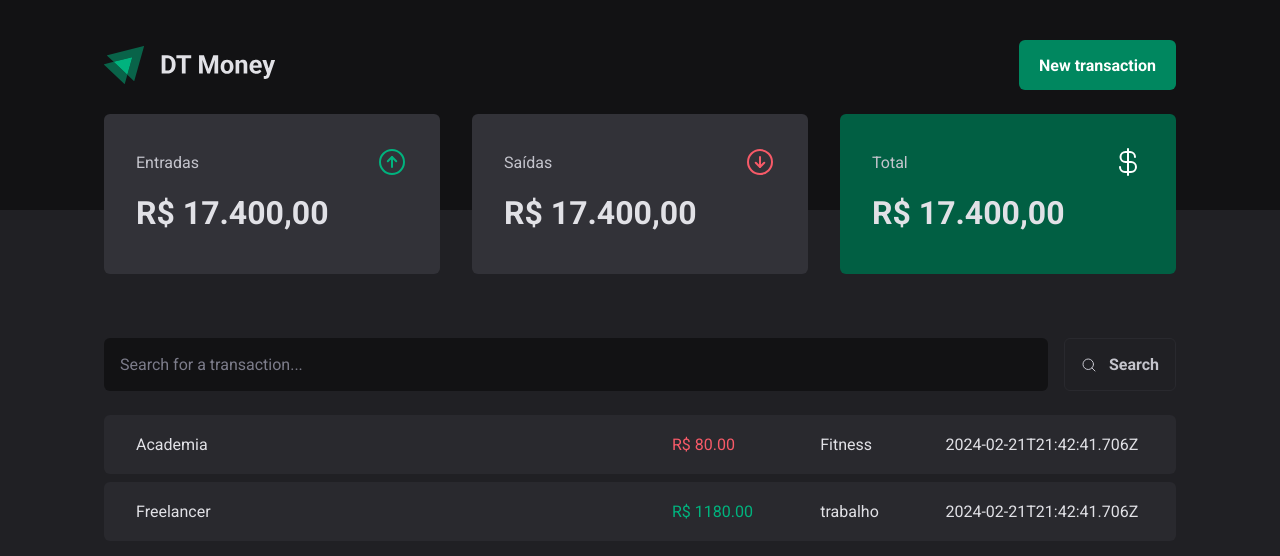
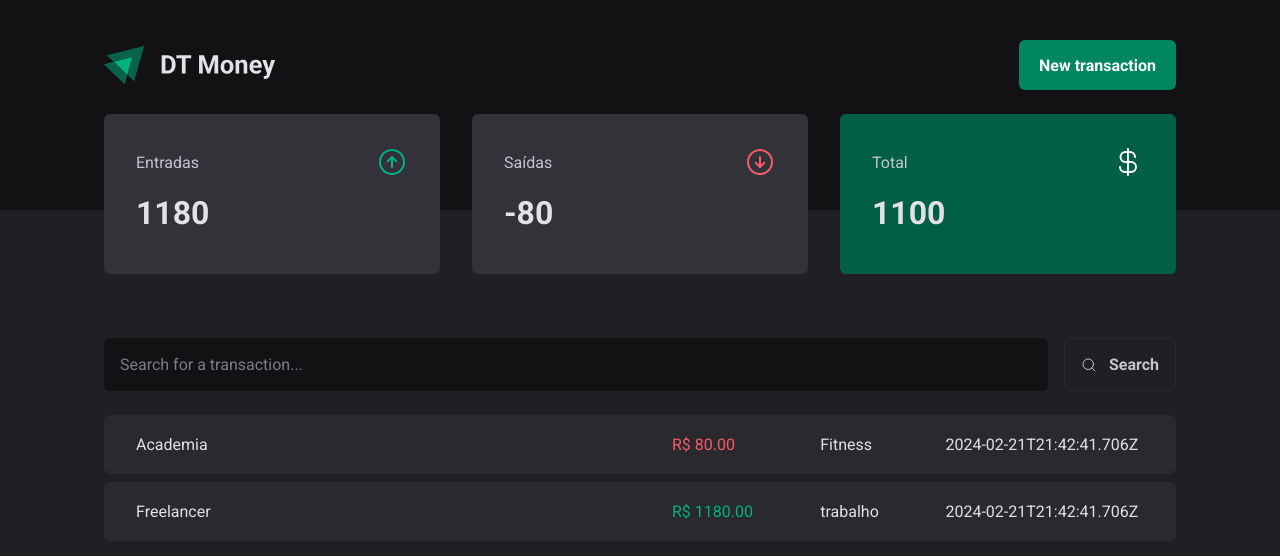
Before and after one commit to iurych/dt-money, a React (Vite) app: page / in a window 1280 px wide. Shown: the top 556 px of the page. Built offline with nearby package versions, Linux system fonts and the light colour scheme; data requests are answered from the project's data file.

Commit message:
feat: add summary reduce calc

```diff
--- a/src/components/Summary/index.tsx
+++ b/src/components/Summary/index.tsx
@@ -4,8 +4,27 @@ import { TransactionsContext } from "../../contexts/TransactionsContext"
 import { SummaryCard, SummaryContainer } from "./style"
 
 export const Summary = () => {
+
   const { transactions } = useContext(TransactionsContext)
-  console.log(transactions)
+
+  const summarized = transactions.reduce((acc, transaction) => {
+    if (transaction.type === "income") {
+      acc.income += transaction.price
+      acc.total += transaction.price
+    } else {
+      acc.outcome -= transaction.price
+      acc.total -= transaction.price
+    }
+    return acc
+  },
+  {
+    income: 0,
+    outcome: 0,
+    total: 0
+  }
+  )
+
+
   return (
     <SummaryContainer>
       <SummaryCard>
@@ -14,7 +33,7 @@ export const Summary = () => {
           <ArrowCircleUp size={32} color="#00b37e" />
         </header>
 
-        <strong>R$ 17.400,00</strong>
+        <strong>{summarized.income}</strong>
       </SummaryCard>
       <SummaryCard>
         <header>
@@ -22,7 +41,7 @@ export const Summary = () => {
           <ArrowCircleDown size={32} color="#f75a68" />
         </header>
 
-        <strong>R$ 17.400,00</strong>
+        <strong>{summarized.outcome}</strong>
       </SummaryCard>
 
       <SummaryCard variant="green" >
@@ -31,7 +50,7 @@ export const Summary = () => {
           <CurrencyDollar size={32} color="#fff" />
         </header>
 
-        <strong>R$ 17.400,00</strong>
+        <strong>{summarized.total}</strong>
       </SummaryCard>
     </SummaryContainer>
   )
--- a/src/pages/transactions/index.tsx
+++ b/src/pages/transactions/index.tsx
@@ -5,11 +5,10 @@ import { TransactionsContext } from "../../contexts/TransactionsContext"
 import { SearchForm } from "./components/SearchForm"
 import { PriceHighlight, TransactionContainer, TransactionTable } from "./style"
 
-
-
 export const Transactions = () => {
 
   const { transactions } = useContext(TransactionsContext)
+
 
   return (
     <React.Fragment>
```
Also changed, not shown: src/utils/formatter.ts (added).
